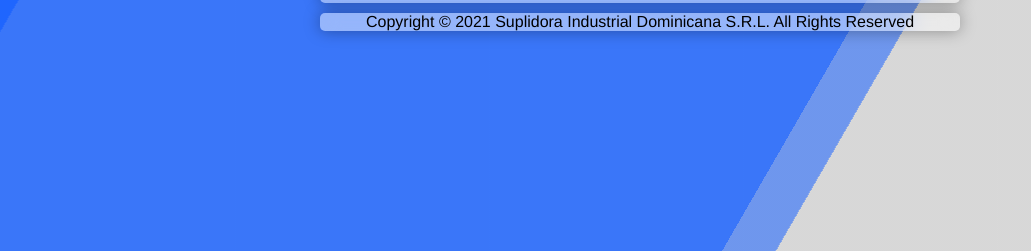
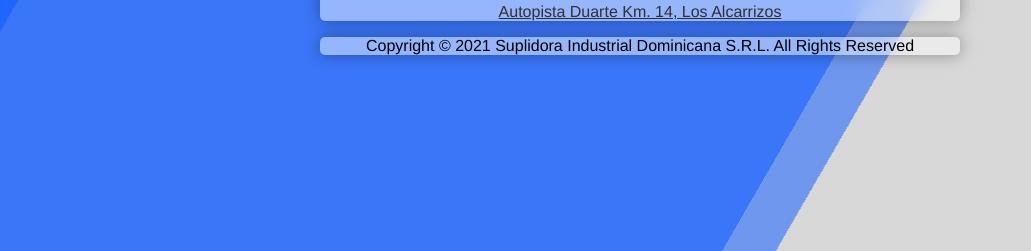
Before and after one commit to javiergarcferrer/SIDOCA, a PHP site: page / in a window 1280 px wide. Shown: the part 549-800 px from the top of the page, without its empty margins (0-1031 px from the left). Run offline with PHP 8.4, Linux system fonts and the light colour scheme.

Commit message:
address added

```diff
--- a/index.html
+++ b/index.html
@@ -28,6 +28,7 @@
     <div class="frosted">
       <div class="label">Nuestra Direccion</div>
       <iframe class="map" loading="lazy" allowfullscreen src="https://www.google.com/maps/embed/v1/place?q=18.515636754514862%2C%20-70.00981749894731&key=AIzaSyDFYJ42EEWPLVNTBIuAqBgWsXyff2Sv4_g"></iframe>
+      <p>Autopista Duarte Km. 14, Los Alcarrizos</p>
     </div>
     <footer class="frosted">Copyright &copy; 2021 Suplidora Industrial Dominicana S.R.L. All Rights Reserved</footer>
   </center>
--- a/static/styles.css
+++ b/static/styles.css
@@ -34,6 +34,11 @@
   padding: 0.5em;
   font-weight: bold;
 }
+p{
+  margin-top: 0em;
+  text-decoration: underline;
+  color: rgb(48,48,48)
+}
 h1 {
   -webkit-text-stroke:0.03em rgba(68, 68, 68, 0.5);
   -webkit-background-clip: text;
@@ -57,6 +62,7 @@
 }
 .map {
   border: 0.5em solid rgba(30, 8, 223, 0.199);
+
 }
 .fab, .fas {
   font-size: 4em;
```
